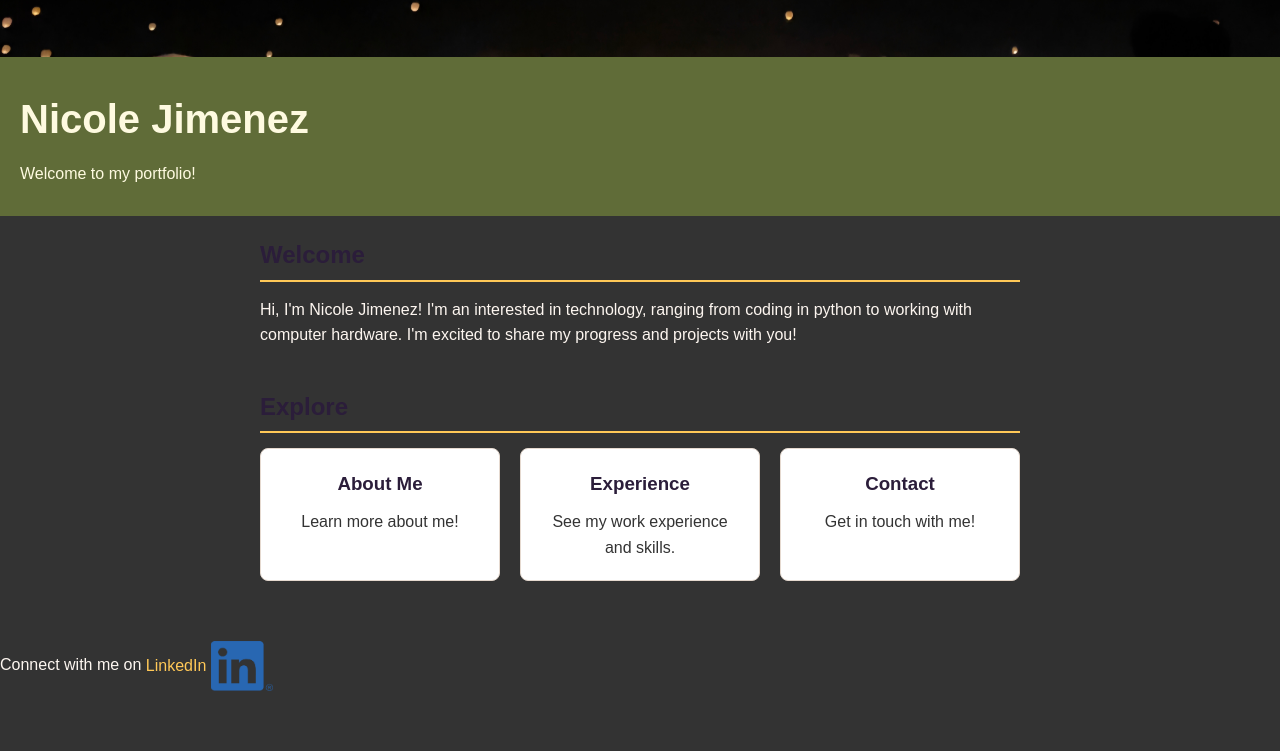
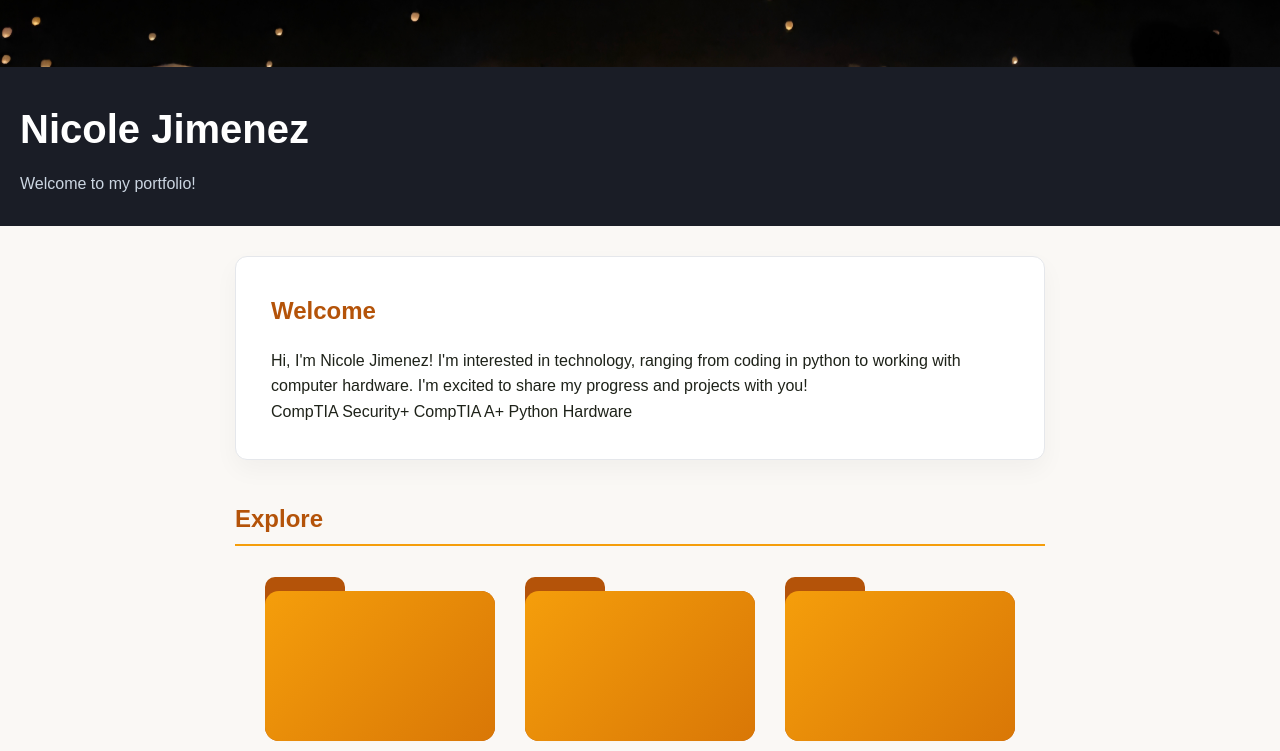
Before and after one commit to WaterCat09/Portfolio, a plain HTML site: page index.html in a window 1280 px wide. Shown: the part 289-1040 px from the top of the page. Before the commit the page ends 980 px from the top, so only its background shows below. Drawn offline with Linux system fonts and the light colour scheme.

Commit message:
Update portfolio files

```diff
--- a/index.html
+++ b/index.html
@@ -36,29 +36,43 @@
     </div>
 
     <main>
-      <section class="welcome">
+      <section class="welcome-card">
         <h2>Welcome</h2>
         <p>
-          Hi, I'm Nicole Jimenez! I'm an interested in technology, ranging from
+          Hi, I'm Nicole Jimenez! I'm interested in technology, ranging from
           coding in python to working with computer hardware. I'm excited to
           share my progress and projects with you!
         </p>
+        <div class="skill-tags">
+          <span class="tag">CompTIA Security+</span>
+          <span class="tag">CompTIA A+</span>
+          <span class="tag">Python</span>
+          <span class="tag">Hardware</span>
+        </div>
       </section>
 
       <section class="explore">
         <h2>Explore</h2>
         <div class="cards">
           <a href="about.html" class="card">
+            <div class="folder-back"></div>
+            <div class="folder-paper">Learn more about me!</div>
+            <div class="folder-front"></div>
             <h3>About Me</h3>
-            <p>Learn more about me!</p>
           </a>
+
           <a href="experience.html" class="card">
+            <div class="folder-back"></div>
+            <div class="folder-paper">See my work experience and skills.</div>
+            <div class="folder-front"></div>
             <h3>Experience</h3>
-            <p>See my work experience and skills.</p>
           </a>
+
           <a href="contact.html" class="card">
+            <div class="folder-back"></div>
+            <div class="folder-paper">Get in touch with me!</div>
+            <div class="folder-front"></div>
             <h3>Contact</h3>
-            <p>Get in touch with me!</p>
           </a>
         </div>
       </section>
--- a/style.css
+++ b/style.css
@@ -7,13 +7,13 @@
 body {
   font-family: Arial, sans-serif;
   line-height: 1.6;
-  background-color: #333;
-  color: #fdf6f0;
+  background-color: #faf8f5;
+  color: #1e2219;
 }
 
 header {
-  background-color: #606c38;
-  color: #fefae0;
+  background-color: #0f1117;
+  color: #ffffff;
 }
 
 nav ul {
@@ -21,16 +21,16 @@ nav ul {
   display: flex;
   justify-content: center;
   gap: 25px;
-  padding: 10px 0;
+  padding: 15px 0;
 }
 
 nav a {
-  color: #e9edc9;
+  color: #f59e0b;
   text-decoration: none;
 }
 
 nav a:hover {
-  color: #606c38;
+  color: #fef3c7;
 }
 
 header img {
@@ -42,28 +42,35 @@ header img {
 
 .intro {
   padding: 30px 20px;
+  background-color: #1a1d26;
+  color: #ffffff;
 }
 
 .intro h1 {
   font-size: 2.5rem;
   margin-bottom: 10px;
+  color: #ffffff;
+}
+
+.intro p {
+  color: #cbd5e1;
 }
 
 main {
-  max-width: 800px;
+  max-width: 850px;
   margin: 0 auto;
-  padding: 20px;
+  padding: 30px 20px;
 }
 
 section {
-  margin-bottom: 40px;
+  margin-bottom: 45px;
 }
 
 h2 {
-  color: #2b1d3a;
-  border-bottom: 2px solid #ffc857;
+  color: #b45309;
+  border-bottom: 2px solid #f59e0b;
   padding-bottom: 5px;
-  margin-bottom: 15px;
+  margin-bottom: 20px;
 }
 
 h3 {
@@ -74,15 +81,15 @@ ul {
   padding-left: 25px;
 }
 
-.contered {
+.centered {
   text-align: center;
   padding: 30px 20px;
-  background-color: #2b1d3a;
-  color: #ffff;
+  background-color: #0f1117;
+  color: #ffffff;
 }
 
 footer a {
-  color: #ffc857;
+  color: #f59e0b;
   text-decoration: none;
 }
 
@@ -92,27 +99,96 @@ footer img {
 
 .cards {
   display: flex;
-  gap: 20px;
+  justify-content: center;
+  gap: 30px;
   flex-wrap: wrap;
+  margin-top: 45px;
 }
 
 .card {
-  flex: 1;
-  min-width: 200px;
-  background-color: #fff;
-  padding: 20px;
-  border-radius: 8px;
-  border: 1px solid #e5d9cf;
+  position: relative;
+  width: 230px;
+  height: 150px;
   text-decoration: none;
-  color: #333;
-  text-align: center;
+  perspective: 1000px;
+  cursor: pointer;
 }
 
-.card:hover {
-  border-color: #ffc857;
-  transform: translateY(-4px);
+.folder-back {
+  position: absolute;
+  inset: 0;
+  background-color: #b45309;
+  border-radius: 0 14px 14px 14px;
 }
 
-.card h3 {
-  color: #2b1d3a;
+.folder-back::before {
+  content: "";
+  position: absolute;
+  top: -14px;
+  left: 0;
+  width: 80px;
+  height: 15px;
+  background-color: #b45309;
+  border-radius: 10px 10px 0 0;
 }
+
+.folder-paper {
+  position: absolute;
+  bottom: 10px;
+  left: 12px;
+  right: 12px;
+  height: 120px;
+  background-color: #ffffff;
+  color: #1e2219;
+  border-radius: 10px;
+  padding: 15px;
+  font-size: 0.9rem;
+  box-shadow: 0 4px 10px rgba(0, 0, 0, 0.12);
+  transition: transform 0.3s ease;
+  z-index: 1;
+}
+
+.folder-front {
+  position: absolute;
+  inset: 0;
+  background: linear-gradient(135deg, #f59e0b, #d97706);
+  border-radius: 14px;
+  display: flex;
+  align-items: center;
+  justify-content: center;
+  transform-origin: bottom;
+  transition:
+    transform 0.3s ease,
+    box shadow 0.3s ease;
+  z-index: 2;
+}
+
+.folder-front h3 {
+  margin: 0;
+  color: #ffffff;
+  font-size: 1.2rem;
+  letter-spacing: 0.5px;
+}
+
+.card:hover .folder-front {
+  transform: rotateX(-28deg);
+  box-shadow: 0 15px 25px rgba(0, 0, 0, 0.25);
+}
+
+.card:hover .folder-paper {
+  transform: translateY(-22px);
+}
+
+.welcome-card {
+  background-color: #ffffff;
+  border: 1px solid #e5e7eb;
+  padding: 35px;
+  border-radius: 12px;
+  box-shadow: 0 10px 25px rgba(0, 0, 0, 0.04);
+  margin-bottom: 40px;
+}
+
+.welcome-card h2 {
+  border-bottom: none;
+  margin-bottom: 12px;
+}
```
Also changed, not shown: about.html (+2 -2 lines), contact.html (added, +44 -0 lines), experience.html (+14 -5 lines).
